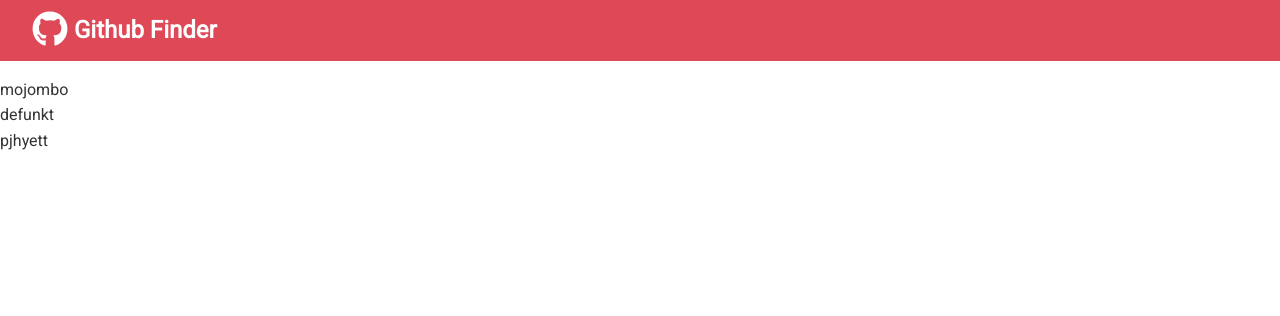
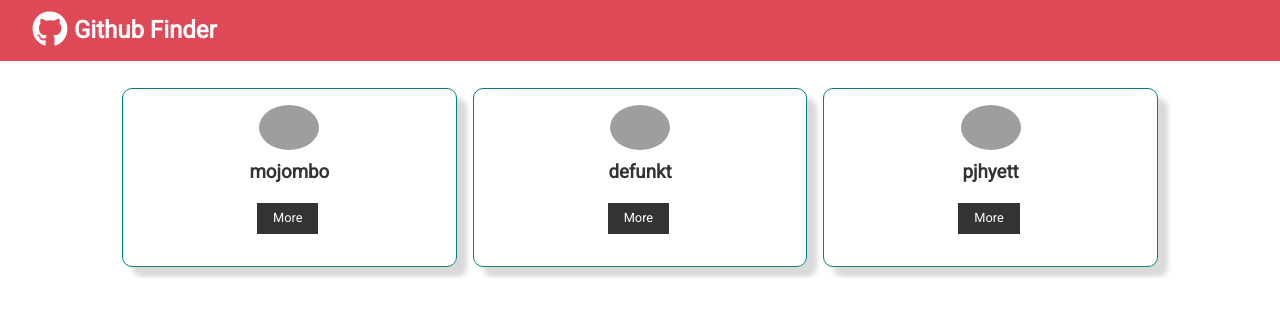
Before and after one commit to alitemel89/github-finder, a React (Create React App) app: page / in a window 1280 px wide. Shown: the top 316 px of the page. Built offline with nearby package versions, Linux system fonts and the light colour scheme; grey boxes are pictures that could not be loaded.

Commit message:
refactor UserItem and Navbar to functional component

```diff
--- a/src/App.css
+++ b/src/App.css
@@ -112,8 +112,10 @@ img {
 /* Cards */
 .card {
   padding: 1rem;
-  border: #ccc 1px dotted;
+  border: 1px solid teal;
   margin: 0.7rem 0;
+  border-radius: 10px;
+  box-shadow: 10px 10px 5px 0px rgba(0,0,0,0.15);
 }
 
 /* List */
--- a/src/App.js
+++ b/src/App.js
@@ -1,21 +1,19 @@
-import React from 'react';
-import './App.css';
-import Navbar from './components/layout/Navbar';
-import UserItem from './components/users/UserItem';
-import Users from './components/users/Users';
-
+import React from "react";
+import "./App.css";
+import Navbar from "./components/layout/Navbar";
+import Users from "./components/users/Users";
 
 class App extends React.Component {
   render() {
     return (
       <div className="App">
         <Navbar title="Github Finder" />
-        <Users />
+        <div className="container">
+          <Users />
+        </div>
       </div>
     );
-
   }
-
 }
 
 export default App;
--- a/src/components/layout/Navbar.js
+++ b/src/components/layout/Navbar.js
@@ -1,21 +1,19 @@
-import React, { Component } from "react";
+import React from "react";
 import { FaGithub } from "react-icons/fa";
 
-class Navbar extends Component {
-  static defaultProps = {
-    title: "Github Finder",
-  };
+const Navbar = ({ title }) => {
+  return (
+    <nav className="navbar bg-primary">
+      <h1 className="">
+        <FaGithub style={{ float: "left", fontSize: 36 }} /> &nbsp;
+        {title}
+      </h1>
+    </nav>
+  );
+};
 
-  render() {
-    return (
-      <nav className="navbar bg-primary">
-        <h1 className="">
-          <FaGithub style={{ float: "left", fontSize: 36}} /> &nbsp;
-          {this.props.title}
-        </h1>
-      </nav>
-    );
-  }
-}
+Navbar.defaultProps = {
+  title: "Github Finder",
+};
 
 export default Navbar;
--- a/src/components/users/UserItem.js
+++ b/src/components/users/UserItem.js
@@ -1,19 +1,7 @@
-import React, { Component } from "react";
+import React from "react";
 
-class UserItem extends Component {
-  constructor() {
-    super();
-  }
-
-  state = {
-    id: "id",
-    login: "mojombo",
-    avatar_url: "https://avatars.githubusercontent.com/u/1?v=4",
-    html_url: "https://github.com/mojombo",
-  };
-
-  render() {
-    const { login, avatar_url, html_url } = this.state;
+const UserItem = ({ user }) => {
+  const { login, avatar_url, html_url } = user;
   return (
     <div className="card text-center">
       <img
@@ -30,7 +18,6 @@ class UserItem extends Component {
       </div>
     </div>
   );
-  }
-}
+};
 
 export default UserItem;
--- a/src/components/users/Users.js
+++ b/src/components/users/Users.js
@@ -1,4 +1,5 @@
 import React, { Component } from "react";
+import UserItem from './UserItem';
 
 class Users extends Component {
   state = {
@@ -7,7 +8,7 @@ class Users extends Component {
         login: "mojombo",
         id: 1,
         html_url: "https://github.com/mojombo",
-        avatar_url: "https://avatars.githubusercontent.com/u/2?v=4",
+        avatar_url: "https://avatars.githubusercontent.com/u/1?v=4",
       },
       {
         login: "defunkt",
@@ -25,13 +26,19 @@ class Users extends Component {
   };
   render() {
     return (
-      <div>
+      <div style={userStyle}>
         {this.state.users.map((user) => (
-          <div key={user.id}>{user.login}</div>
+          <UserItem key={user.id} user={user} />
         ))}
       </div>
     );
   }
 }
 
+const userStyle = {
+    display: 'grid',
+    gridTemplateColumns: 'repeat(3, 1fr)',
+    gridGap: '1rem'
+}
+
 export default Users;
```
Lines whose indentation alone changed are shown as unchanged.
